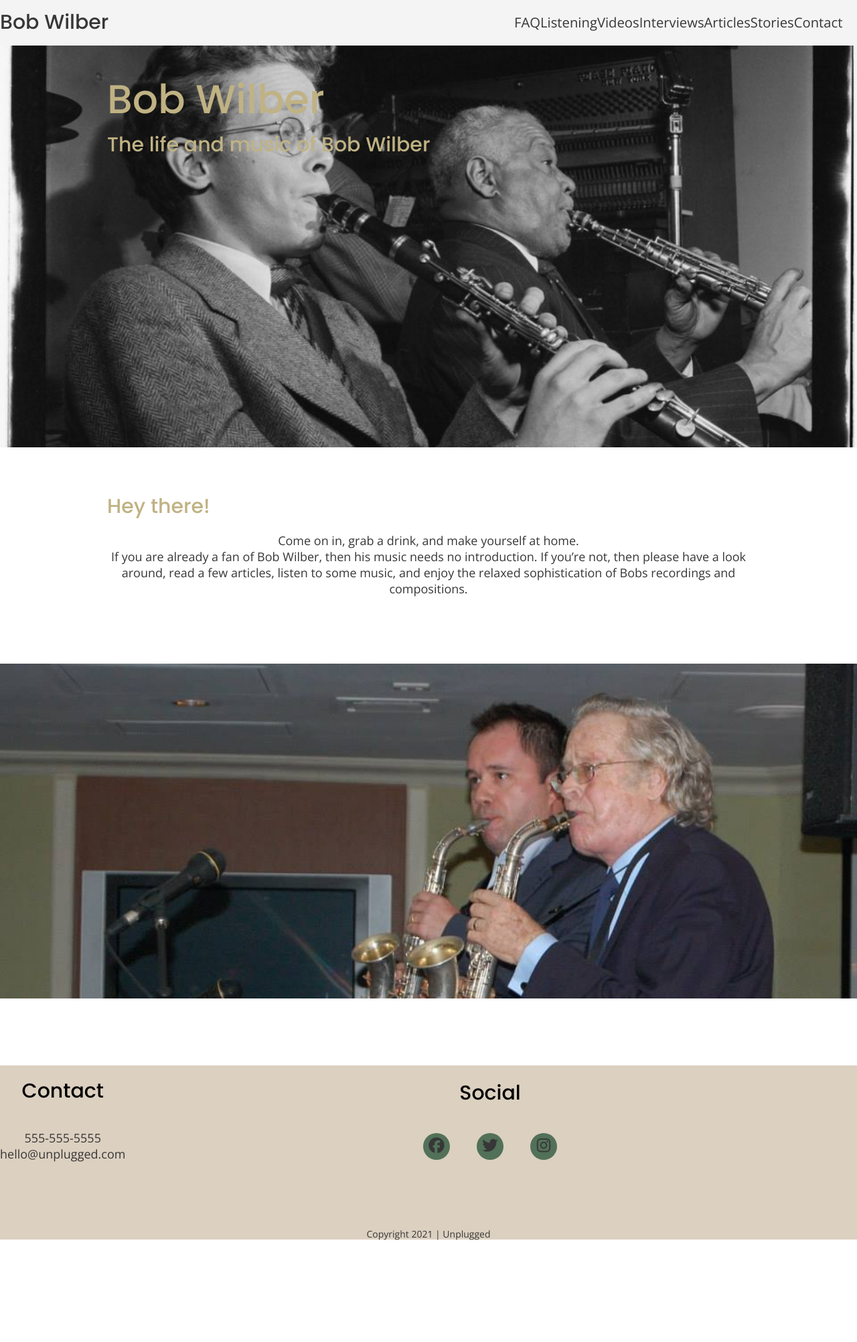
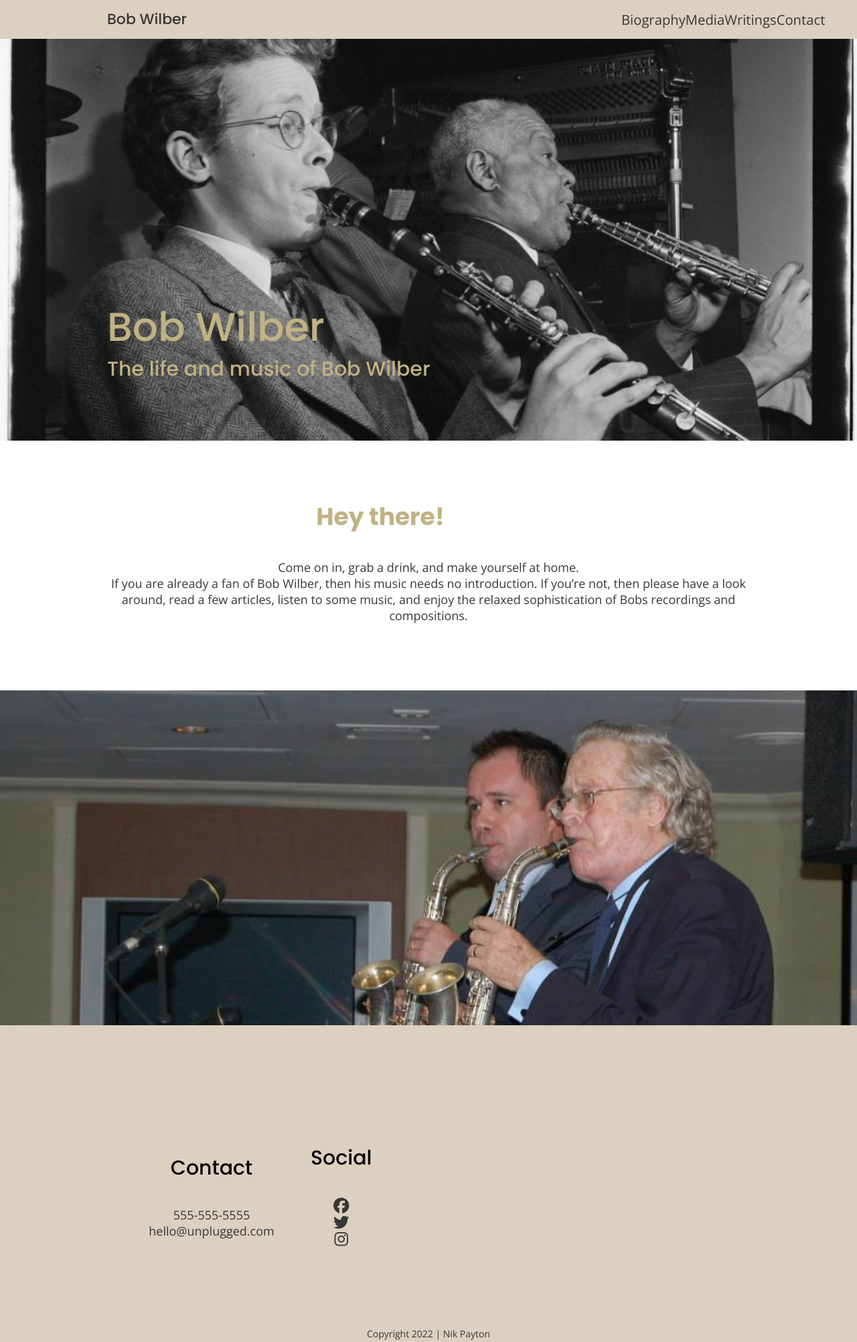
Before and after one commit to niko1402/bob-wilber-newsite, a website built with Parcel: page index.html in a window 1280 px wide. Shown: the whole page at 67% size. Before the commit the page ends 1871 px from the top, so only its background shows below. Built offline with nearby package versions, Linux system fonts and the light colour scheme; files whose address does not match are found by name.

Commit message:
Created .title to go over the hero picture, increased margin and width for content-wrapper and padding for hero h2. Changed header background colour and reduced padding.

```diff
--- a/css/main.css
+++ b/css/main.css
@@ -94,12 +94,12 @@ html {
 }
 
 body {
-  font-size: 1em;
+  font-size: 1rem;
   font-family: 'Open Sans', sans-serif;
   text-align: left;
 }
 
-ul, ol {
+ul, li {
   list-style-type: none;
   margin: 0;
   padding: 0;
@@ -114,23 +114,27 @@ a {
   text-decoration: none;
 }
 
+h1 {
+  font-size: 2rem;
+}
+
 h2 {
   font-family: 'Poppins', sans-serif;
-  font-size: 1.875em;
+  font-size: 1.75rem;
   font-weight: 500;
   margin: 0;
 }
 
 h3, h4 {
   font-family: 'Poppins', sans-serif;
-  font-size: 1.125em;
+  font-size: 1.125rem;
   font-weight: 500;
   margin: 20px 0;
 }
 
-p {
+p, li {
   color: #373737;
-  font-size: 0.875em;
+  font-size: 1rem;
   line-height: 1.285;
 }
 
@@ -150,16 +154,72 @@ address {
   width: 90%;
   margin: 50px 0;
 }
- /* ----------------------- Base Header - Footer Styles ------------------*/
+
+/* ------------------------ Structural Styles --------------------------- */
+
+.content {
+  text-align: center;
+}
+
+header,
+footer {
+  display: flex;
+  justify-content: center;
+  text-align: center;
+  flex-flow: row wrap;
+}
+
+.content-wrapper {
+  width: 85%;
+}
+
+/* ------------------------ Zero all margins ---------------------------- */
+
+h1, h2, h3, h4, h5 {
+  margin: 0;
+}
+
+p {
+  margin: 0;
+}
+
+/****************** Set margins and paddings ***************/
+
+h2 {
+  padding: 40px 0 40px 0;
+}
+
+h3 {
+  margin-bottom: 20px;
+}
+
+h4 {
+  margin: 0 0 40px 0;
+}
+
+footer {
+  padding: 80px 0;
+}
+
+.hero-area {
+  margin: 0;
+}
+
+.copyright {
+  margin-top: 50%;
+}
+
+/* ----------------------- Base Header - Footer Styles ------------------*/
 
 header {
-  background-color: #f4f4f4;
-  padding: 30px 0 140px 0;
+  background-color: #DCD0C0;
+  padding: 30px 0 70px 0;
  }
 
 header h3 {
- margin-top: 0;
- margin-bottom: 0;
+  font-size: 1.375rem;
+  margin-top: 0;
+  margin-bottom: 0;
 }
 
 header .content-wrapper {
@@ -212,15 +272,17 @@ footer p {
 }
 
 footer .content-wrapper {
-  width: 55%;
-  margin: 50px 0;
+  display: flex;
+  flex-flow: row wrap;
+  justify-content: center;
+  align-items: flex-start;
 }
 
 footer .social-icons p i {
   font-size: 1.3em;
 }
 
-footer .social-icons p {
+/* footer .social-icons p {
   background-color: #527158;
   border-radius: 50%;
   height: 40px;
@@ -234,10 +296,11 @@ footer .social-icons {
   display: flex;
   justify-content: space-around;
   align-items: center;
-}
+} */
 
 footer .copyright {
   margin: 20px 0;
+  width: 100%;
 }
 
 .copyright p {
@@ -256,46 +319,30 @@ footer .copyright {
  min-height: 500px;
 }
 
+.hero-area .content-wrapper {
+  margin-top: 100px;
+  margin-bottom: 0;
+  width: 95%;
+}
+
+.hero-area .title {
+  display: flex;
+  flex-flow: row wrap;
+  justify-content: baseline;
+  text-align: left;
+  margin-top: 100px
+}
+
 .hero-area h1 {
   font-size: 2.25em;
   font-family: 'Poppins', Helvetica, Arial, sans-serif;
   font-weight: 500;
   line-height: 1.2;
+  padding-top: 200px;
 }
 
-aside {
-  background-color: #527158;
-  display: flex;
-  justify-content: center;
-  align-items: center;
-  flex-flow: row wrap;
-}
-
-aside .form {
-  margin-top: 30px;
-}
-
-input[type=text] {
-  box-sizing: border-box;
-  border: 0;
-  width: 100%;
-  color: #2a423a;
-  font-style: italic;
-  padding: 0.625em;
-}
-
-input[type=button] {
-  width: 100%;
-  padding: 10px 0;
-  margin-top: 20px;
-  background-color: #2a423a;
-  font-family: 'Poppins', Helvetica, Arial, sans-serif;
-  font-weight: 500;
-  font-size: 1.125em;
-  color: #e2e3ed;
-  border: none;
-  text-align: center;
-  text-transform: uppercase;
+.hero-area h3 {
+  margin-top: 15px;
 }
 
 .features {
@@ -316,7 +363,8 @@ input[type=button] {
 }
 
 .features h2 {
-  margin-bottom: 63px;
+  text-align: center;
+  font-weight: 700;
 }
 
 .features article {
--- a/index.html
+++ b/index.html
@@ -32,14 +32,14 @@
       <div class="content-wrapper">
         <h3><a href="index.html">Bob Wilber</a></h3>
         <div class="header-divider"></div>
-        <nav id="navbar">
+        <nav>
           <ul class="navigation">
-            <li><a href="about/index.html">FAQ</a></li>
-            <li><a href="listening/index.html">Listening</a></li>
-            <li><a href="videos/index.html">Videos</a></li>
-            <li><a href="interviews/index.html">Interviews</a></li>
-            <li><a href="articles/index.html">Articles</a></li>
-            <li><a href="stories/index.html">Stories</a></li>
+            <li><a href="bio/index.html">Biography</a></li>
+            <li><a href="listening/index.html">Media</a></li>
+            <!-- <li><a href="videos/index.html">Videos</a></li> -->
+            <!-- <li><a href="interviews/index.html">Interviews</a></li> -->
+            <!-- <li><a href="articles/index.html">Articles</a></li> -->
+            <li><a href="stories/index.html">Writings</a></li>
             <li><a href="contact/index.html">Contact</a></li>
           </ul>
        </nav>
@@ -50,14 +50,16 @@
 
     <section class="hero-area">
       <div class="content-wrapper">
-        <h1> Bob Wilber</h1>
-        <h3>The life and music of Bob Wilber</h3>
+        <div class="title">
+          <h1> Bob Wilber</h1>
+          <h3>The life and music of Bob Wilber</h3>
+        </div>
       </div>
     </section>
 
     <section class="features">
       <div class="content-wrapper">
-        <h3>Hey there!</h3>
+        <h2>Hey there!</h2>
           <div class="welcome">
             <p>Come on in, grab a drink, and make yourself at home.</p>
             <p>If you are already a fan of Bob Wilber, then his music needs no introduction. If you’re not, then please have a look around, read a few articles, listen to some music, and enjoy the relaxed sophistication of Bobs recordings and compositions.</p>
@@ -100,7 +102,7 @@
     </div>
     <!-- footer content-wrapper ends -->
     <div class="copyright">
-      <p>Copyright 2021 | Unplugged</p>
+      <p>Copyright 2022 | Nik Payton</p>
     </div>
   </footer>
 
```
